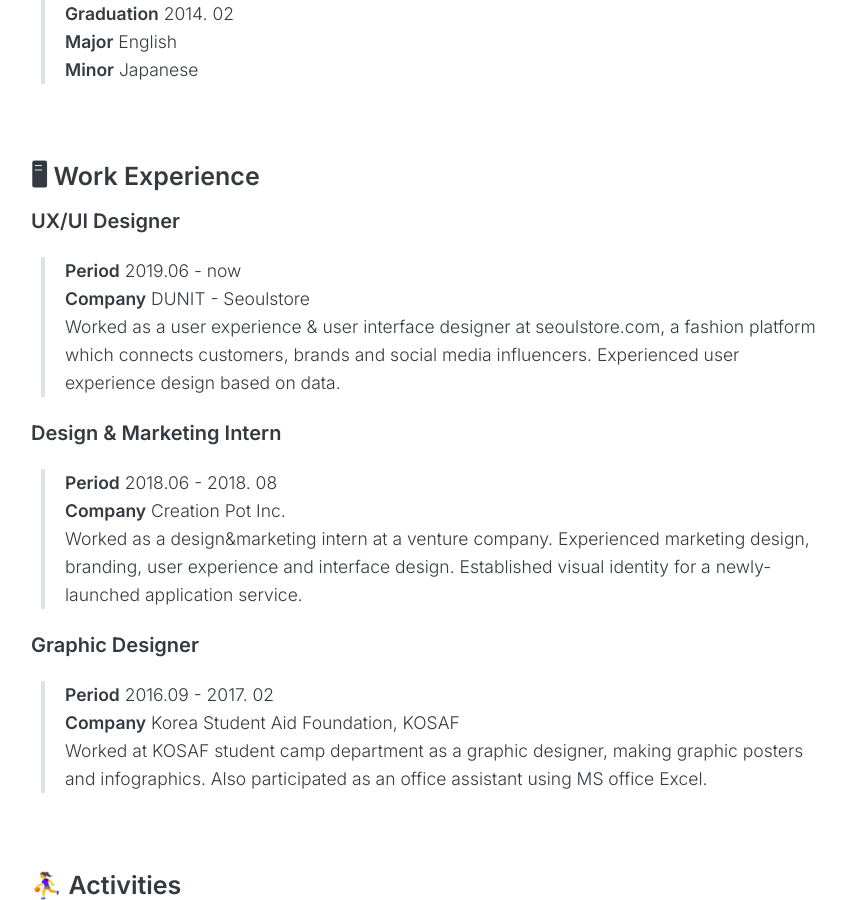
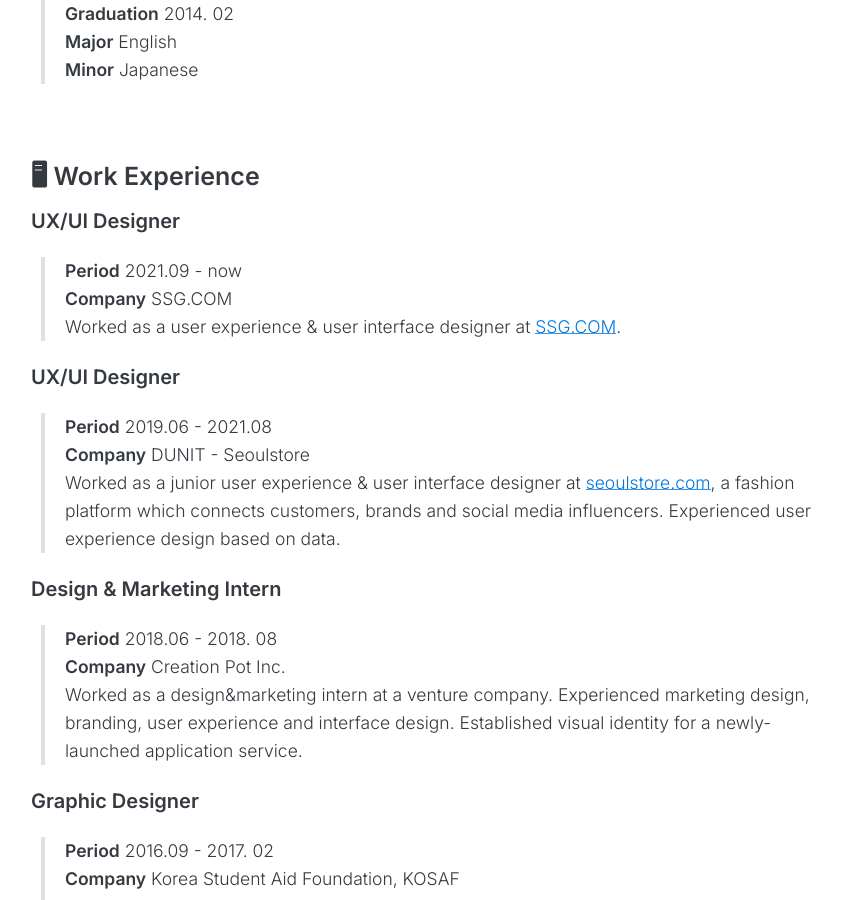
Before and after one commit to kangjune/kangjune.github.io, a Jekyll site: the page built from about.md, in a window 1280 px wide and 900 px high, scrolled down 546 px. Shown: the whole window, without its empty margins (189-1035 px from the left). Built offline with Jekyll 4.4.1, drawn with Linux system fonts in a browser that asks for light colours.

Commit message:
Update about.md

```diff
--- a/about.md
+++ b/about.md
@@ -28,9 +28,15 @@ Hi! This is June Kang, and I am a UX/UI designer based in Seoul.
 
 **UX/UI Designer**
 
-> **Period** 2019.06 - now<br>
+> **Period** 2021.09 - now<br>
+**Company** SSG.COM<br>
+Worked as a user experience & user interface designer at [SSG.COM](http://www.ssg.com).
+
+**UX/UI Designer**
+
+> **Period** 2019.06 - 2021.08<br>
 **Company** DUNIT - Seoulstore<br>
-Worked as a user experience & user interface designer at seoulstore.com, a fashion platform which connects customers, brands and social media influencers. Experienced user experience design based on data.
+Worked as a junior user experience & user interface designer at [seoulstore.com](https://www.seoulstore.com), a fashion platform which connects customers, brands and social media influencers. Experienced user experience design based on data.
 
 **Design & Marketing Intern**
 
```
